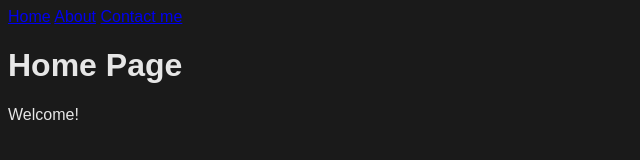
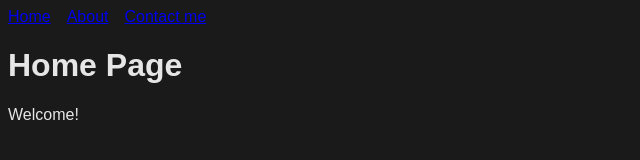
Before and after one commit to bartek8b/TOP-Basic_Informational_Site, a website: page views/index.html in a window 1280 px wide. Shown: the full height of the page, 0-640 px from the left. Drawn offline with Linux system fonts and the light colour scheme.

Commit message:
Set nav display as flex

```diff
--- a/public/style.css
+++ b/public/style.css
@@ -3,3 +3,8 @@ body{
     color: hsl(0, 0%, 90%);
     font-family: sans-serif;
 }
+nav {
+    display: flex;
+    flex-wrap: wrap;
+    gap: 16px;
+}
```
